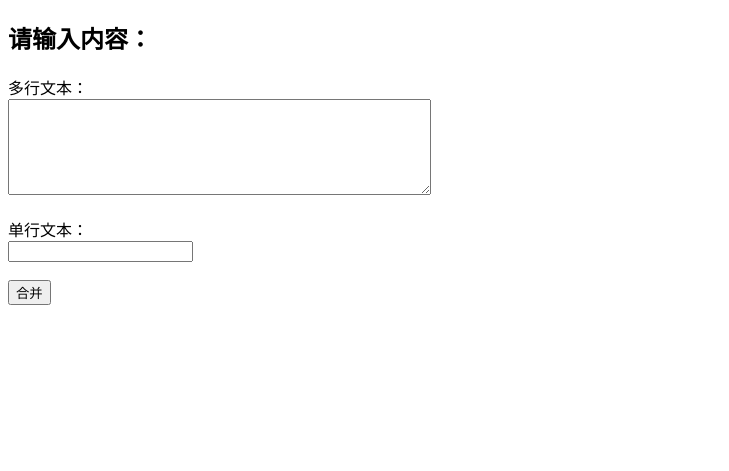
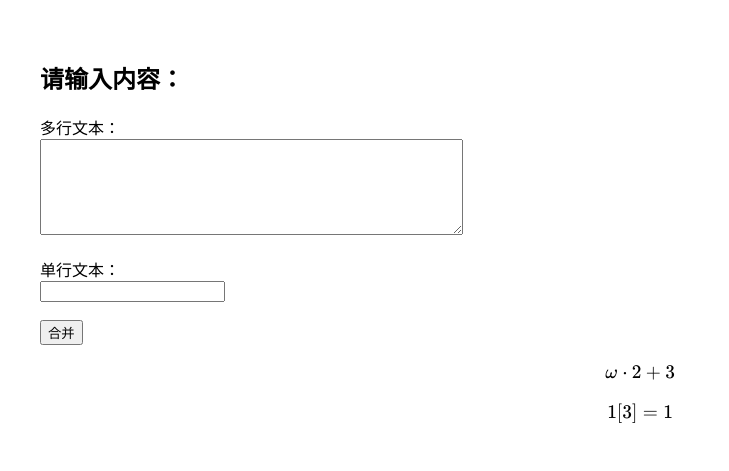
Before and after one commit to gmnot/FGHDisplayer, a Flask app: page / in a window 1280 px wide. Shown: the top 471 px of the page, without its empty margins (0-729 px from the left). Run offline with Flask 3, Linux system fonts and the light colour scheme.

Commit message:
feat: latex in flask template

```diff
--- a/templates/index.html
+++ b/templates/index.html
@@ -3,8 +3,22 @@
 <html>
 <head>
   <meta charset="UTF-8">
-  <title>字符串合并工具</title>
+  <title>FGH Displayer</title>
+  <link rel="stylesheet" href="https://cdn.jsdelivr.net/npm/katex@0.16.9/dist/katex.min.css">
+  <script defer src="https://cdn.jsdelivr.net/npm/katex@0.16.9/dist/katex.min.js"></script>
+  <script defer src="https://cdn.jsdelivr.net/npm/katex@0.16.9/dist/contrib/auto-render.min.js"
+    onload="renderMathInElement(document.body, { delimiters: [
+      {left: '$$', right: '$$', display: true}
+  ] });">
+  </script>
+  <style>
+    body {
+      font-family: sans-serif;
+      padding: 2em;
+    }
+  </style>
 </head>
+
 <body>
   <h2>请输入内容：</h2>
   <form method="POST">
@@ -21,5 +35,9 @@
     <h3>合并结果：</h3>
     <pre>{{ result }}</pre>
   {% endif %}
+  {% raw %}
+<p>$$ {{\omega}\cdot{2}}+{3} $$</p>
+<p>$$ 1[3]=1 $$</p>
+  {% endraw %}
 </body>
 </html>
```
